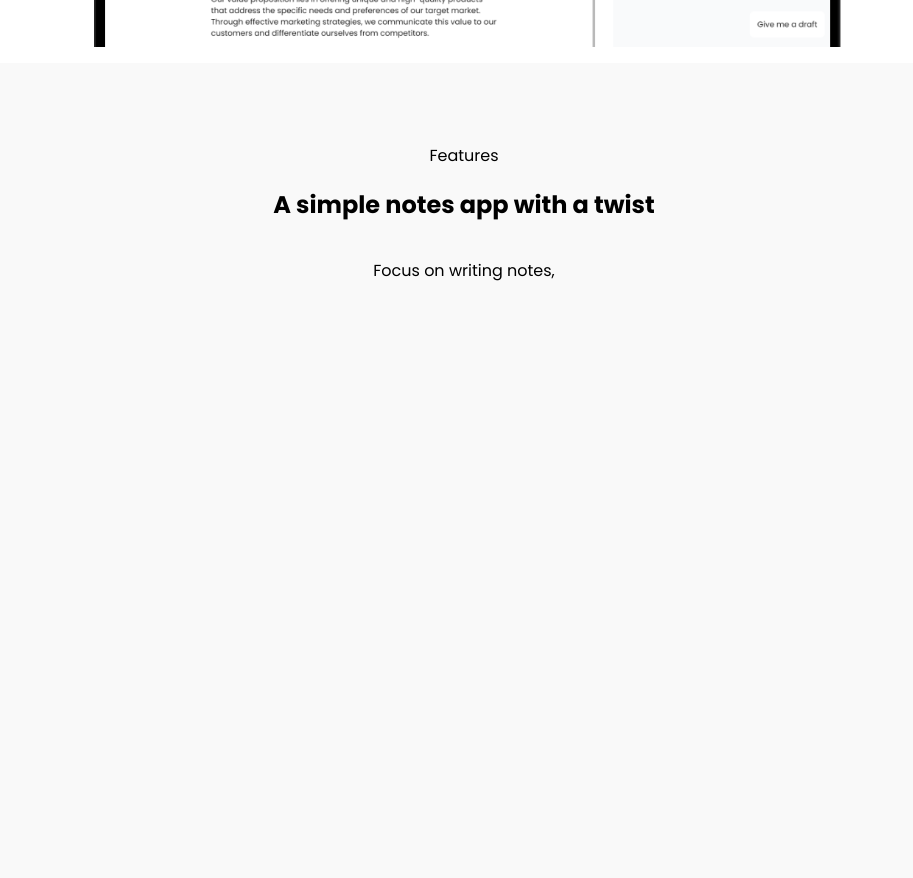
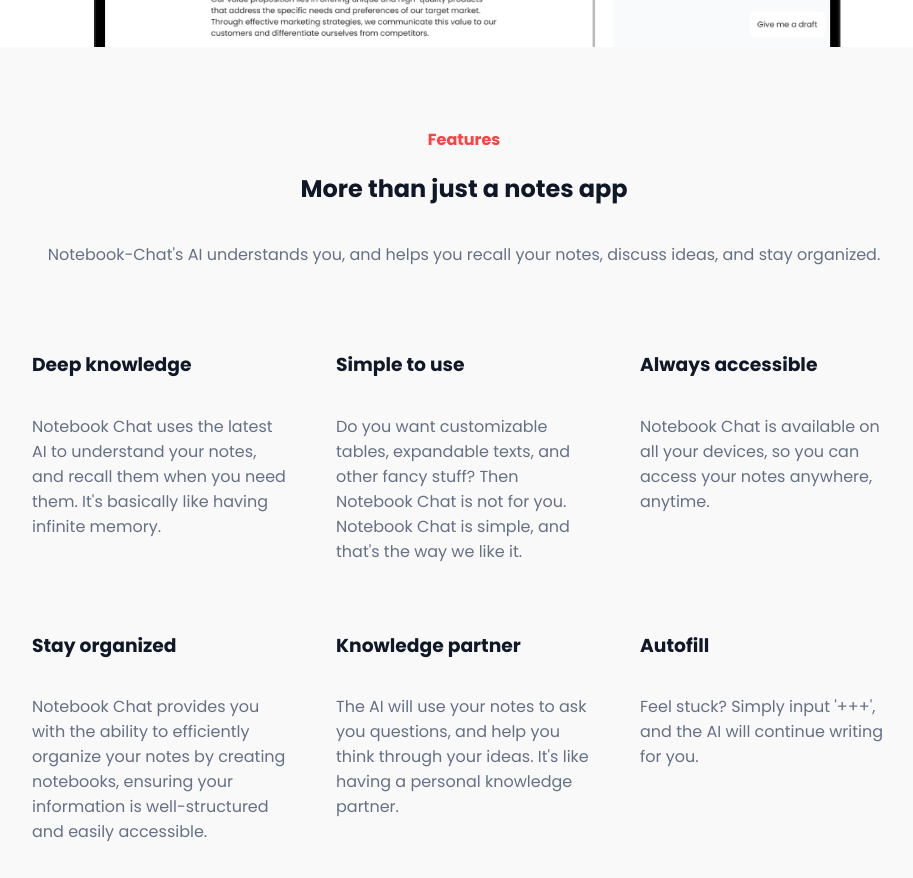
Before and after one commit to MrBisp/notebook-chat, a Next.js app: page / in a window 1280 px wide. Shown: the part 840-1718 px from the top of the page, without its empty margins (176-1089 px from the left). Built offline with nearby package versions, Linux system fonts and the light colour scheme.

Commit message:
Add images functionality

```diff
--- a/src/components/home-page/Home-page.js
+++ b/src/components/home-page/Home-page.js
@@ -28,7 +28,9 @@
         { title: 'Deep knowledge', description: 'Notebook Chat uses the latest AI to understand your notes, and recall them when you need them. It\'s basically like having infinite memory.' },
         { title: 'Simple to use', description: 'Do you want customizable tables, expandable texts, and other fancy stuff? Then Notebook Chat is not for you. Notebook Chat is simple, and that\'s the way we like it.' },
         { title: 'Always accessible', description: 'Notebook Chat is available on all your devices, so you can access your notes anywhere, anytime.' },
-        { title: 'Stay organized', description: 'Notebook Chat provides you with the ability to efficiently organize your notes by creating notebooks, ensuring your information is well-structured and easily accessible.' }
+        { title: 'Stay organized', description: 'Notebook Chat provides you with the ability to efficiently organize your notes by creating notebooks, ensuring your information is well-structured and easily accessible.' },
+        { title: 'Knowledge partner', description: 'The AI will use your notes to ask you questions, and help you think through your ideas. It\'s like having a personal knowledge partner.' },
+        { title: 'Autofill', description: 'Feel stuck? Simply input \'+++\', and the AI will continue writing for you.' },
     ]
 
     useEffect(() => {
@@ -65,10 +67,20 @@
                 <div className={styles.container} style={{ "background": "rgba(0, 0, 0, 0.025)" }}>
                     <div className={styles.features}>
                         <span className={styles.smallTextAboveHeader}>Features</span>
-                        <h2>A simple notes app with a twist</h2>
+                        <h2>More than just a notes app</h2>
                         <p>
-                            Focus on writing notes,
+                            Notebook-Chat's AI understands you, and helps you recall your notes, discuss ideas, and stay organized.
                         </p>
+
+                        <div className={styles.featureList}>
+                            {features.map((feature, index) => (
+                                <div key={index} className={styles.feature} onClick={() => setActiveFeature(index)}>
+                                    <h3>{feature.title}</h3>
+                                    <p>{feature.description}</p>
+                                </div>
+                            ))}
+
+                        </div>
 
 
 
--- a/src/components/home-page/Home-page.module.css
+++ b/src/components/home-page/Home-page.module.css
@@ -48,7 +48,7 @@
 .hero img {
     width: 100%;
     max-width: 56rem;
-    margin: 1rem;
+    margin: 1rem 0 0;
 }
 
 .hero a {
@@ -78,6 +78,20 @@
     padding: 5rem 0;
 }
 
+.container h2,
+.container h3 {
+    color: var(--black);
+}
+
+.container p {
+    color: var(--gray-500);
+}
+
+.smallTextAboveHeader {
+    color: var(--red);
+    font-weight: 700;
+}
+
 .features {
     display: flex;
     flex-direction: column;
@@ -85,87 +99,27 @@
     justify-content: center;
     width: 100%;
     max-width: 56rem;
+    padding: 0rem 1rem;
 }
 
-.features h3 {
-    font-size: 2rem;
-    font-weight: 700;
-    text-align: left;
-    margin: 0rem 0 1rem 0;
+.featureList {
+    display: flex;
+    flex-direction: row;
+    align-items: flex-start;
+    justify-content: space-between;
     width: 100%;
+    margin: 2rem 0;
+    flex-wrap: wrap;
 }
 
-.features .featuresText {
-    font-size: 1.5rem;
-    font-weight: 400;
-    text-align: left;
-    margin-bottom: 1rem;
-    width: 100%;
-}
-
-.featureSection {
-    padding: 0rem 0;
-    width: 100%;
-}
-
-.featureTabs {
-    display: flex;
-    flex-direction: row;
-    align-items: center;
-    justify-content: flex-start;
-    margin: 0rem 0 2rem 0;
-}
-
-.featureTab {
+.feature {
     display: flex;
     flex-direction: column;
-    align-items: center;
-    justify-content: center;
-    margin: 0 1rem;
-    padding: 0rem 1rem;
-    border-radius: 8px;
-    transition: all 0.2s ease-in-out;
-    transition-duration: 0.2s;
-    cursor: pointer;
-    border-radius: 8px;
-    border: 2px solid rgba(0, 0, 0, 0.1);
-}
-
-.featureTab h4 {
-    font-weight: 600;
-    color: rgba(0, 0, 0, 0.7);
-    margin: 0.75rem 0;
-}
-
-.featureTab:first-child {
-    margin-left: 0;
-}
-
-.featureTab.active {
-    background: rgba(0, 0, 0, 0.025);
-    color: #fff;
-    border: 2px solid rgba(0, 0, 0, 0.2);
-}
-
-.activeFeature {
-    width: 100%;
-    display: block;
-}
-
-.activeFeature h4 {
-    font-size: 1.5rem;
-    font-weight: 600;
-    text-align: left;
+    align-items: flex-start;
+    justify-content: flex-start;
+    width: calc(100% / 3);
+    max-width: 16rem;
     margin: 1rem 0;
-    width: 100%;
-}
-
-.activeFeature p {
-    font-size: 1.1rem;
-    font-weight: 400;
-    text-align: left;
-    margin-bottom: 1rem;
-    width: 100%;
 }
 
 .spacer {
--- a/src/components/tiptap/TipTap.js
+++ b/src/components/tiptap/TipTap.js
@@ -5,6 +5,7 @@
 import { useCompletion } from "ai/react"
 import { getPrevText } from "./editor"
 import { AuthContext } from "@/context/AuthContext"
+import { ImageResizer } from "./components/image-resizer";
 
 const Tiptap = ({ saveHandler, value, setEditor }) => {
     const { authToken, user, track } = useContext(AuthContext)
@@ -127,6 +128,7 @@
             }}
             className="editor"
         >
+            {editor?.isActive("image") && <ImageResizer editor={editor} />}
             <EditorContent editor={editor} />
         </div>
     );
--- a/src/pages/api/fullscreen-chat/function.js
+++ b/src/pages/api/fullscreen-chat/function.js
@@ -109,7 +109,6 @@
             }
         })
 
-        //TODO: Get the pages from the database
         const pages = await Page.find({ _id: { $in: matches.map((match) => match.id) } });
 
         pagesForResponse = pages;
--- a/src/styles/globals.css
+++ b/src/styles/globals.css
@@ -1,3 +1,9 @@
+:root {
+    --red: #ff4040;
+    --black: #101828;
+    --gray-500: #667085;
+}
+
 * {
     box-sizing: border-box;
     max-width: 100vw;
```
Also changed, not shown: src/components/tiptap/extensions/index.js (+11 -9 lines), src/components/tiptap/props.js (+22 -12 lines), src/pages/api/upload.js (added, +31 -0 lines), src/components/tiptap/plugins/upload-images.js.
